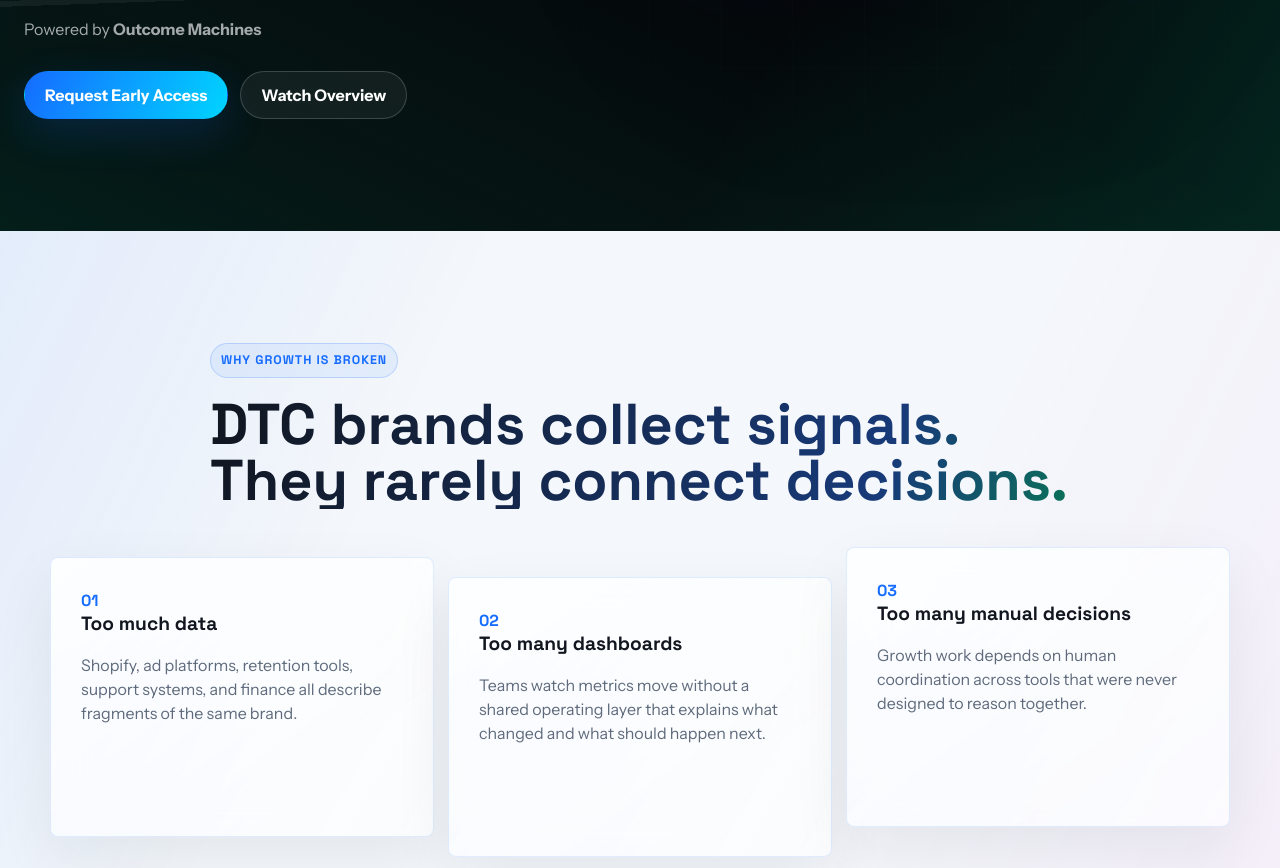
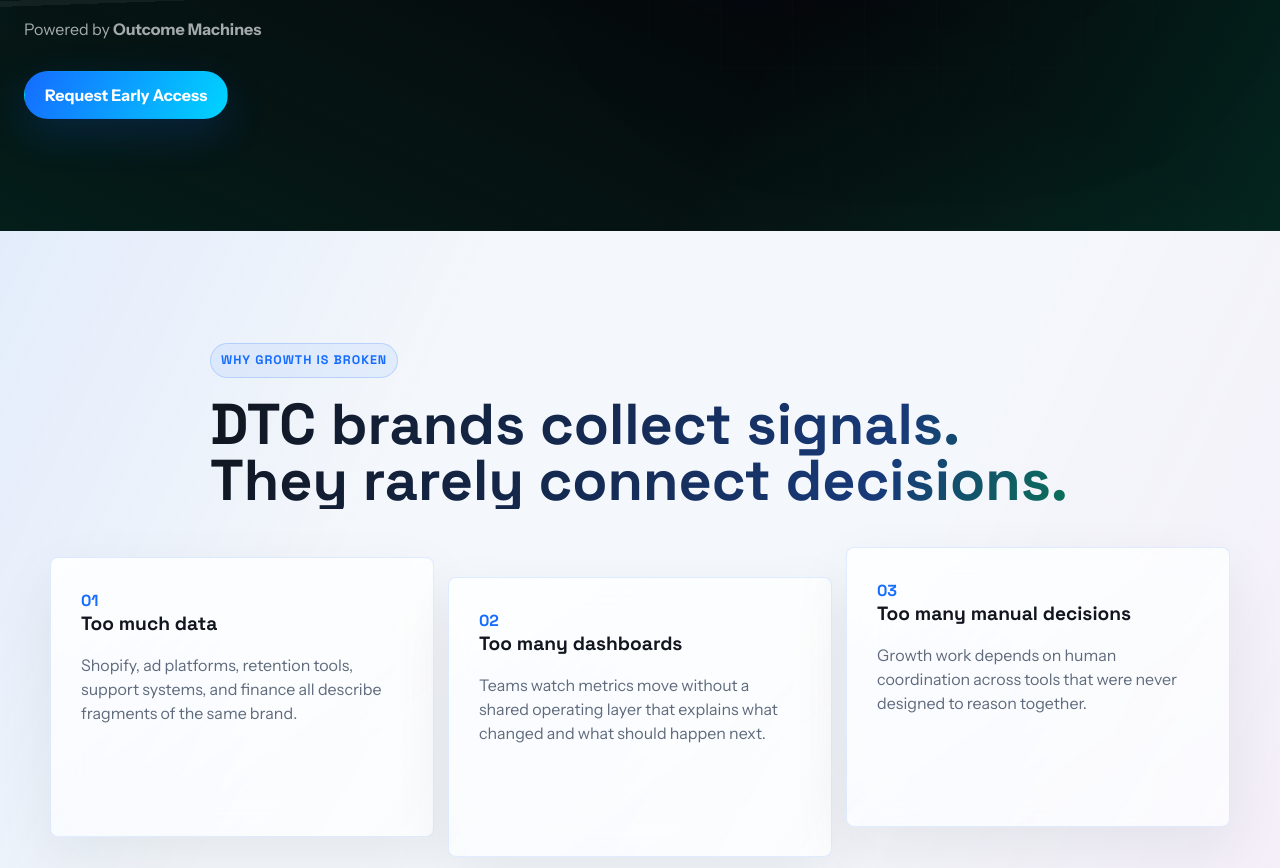
Before and after one commit to amitrathore/internet-of-growth-web, a plain HTML site: page index.html in a window 1280 px wide. Shown: the part 868-1736 px from the top of the page. Drawn offline with Linux system fonts and the light colour scheme; a script that the page names is missing.

Commit message:
Remove unused overview CTA

```diff
--- a/index.html
+++ b/index.html
@@ -49,7 +49,6 @@
             <p class="powered">Powered by <strong>Outcome Machines</strong></p>
             <div class="hero-actions">
               <a class="button button-primary" href="#early-access">Request Early Access</a>
-              <a class="button button-secondary" href="#growth-loop">Watch Overview</a>
             </div>
           </div>
 
```
